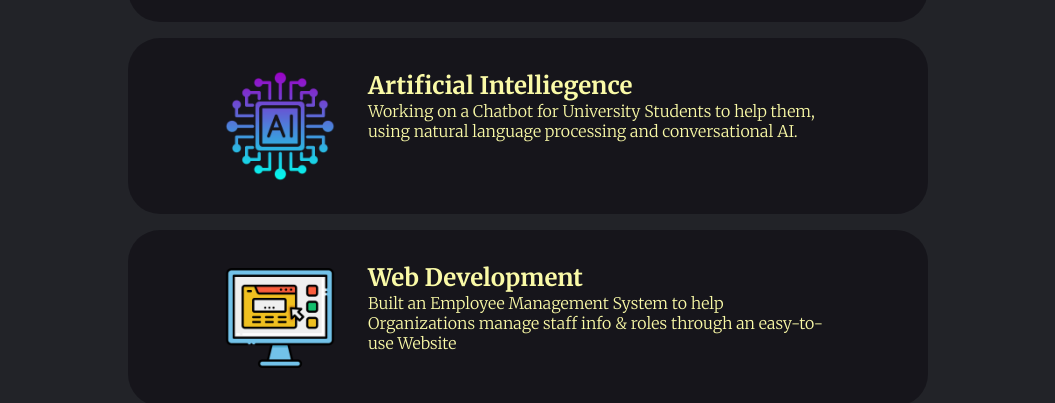
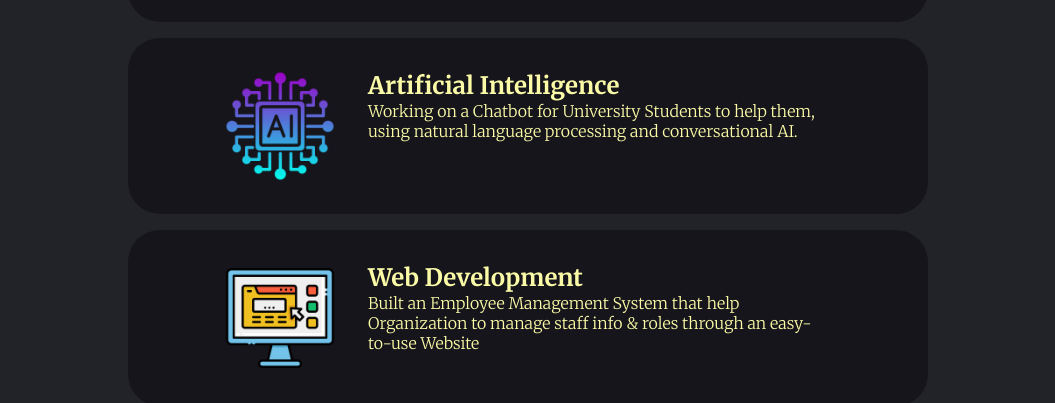
Before and after one commit to ryanly9/ryan-portfolio, a React (Create React App) app: page / in a window 1280 px wide. Shown: the part 1182-1585 px from the top of the page, without its empty margins (112-1167 px from the left). Built offline with nearby package versions, Linux system fonts and the light colour scheme.

Commit message:
Update skill.js

```diff
--- a/src/components/skill.js
+++ b/src/components/skill.js
@@ -14,13 +14,13 @@ const Skill = () => {
             </div>
             <div className="skillBar">
                 <img src="/images/ai.png" alt="Ai" className="skillBarImg" />
-                <div className="skillBarText"><h2> Artificial Intelliegence</h2>
+                <div className="skillBarText"><h2> Artificial Intelligence</h2>
                     <p> Working on a Chatbot for University Students to help them, <br />using natural language processing and conversational AI. </p></div>
             </div>
             <div className="skillBar">
                 <img src="/images/webD.png" alt="Web Design" className="skillBarImg" />
                 <div className="skillBarText"><h2> Web Development </h2>
-                    <p> Built an Employee Management System to help Organizations manage staff info & roles through an easy-to-use Website</p></div>
+                    <p> Built an Employee Management System that help Organization to manage staff info & roles through an easy-to-use Website</p></div>
             </div>
         </div>
     </section>
```
